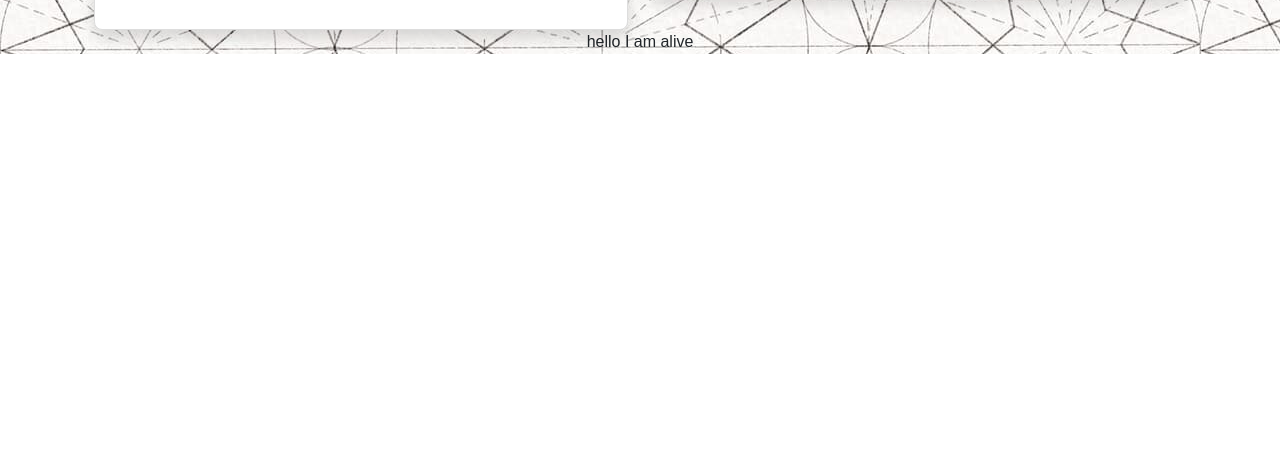
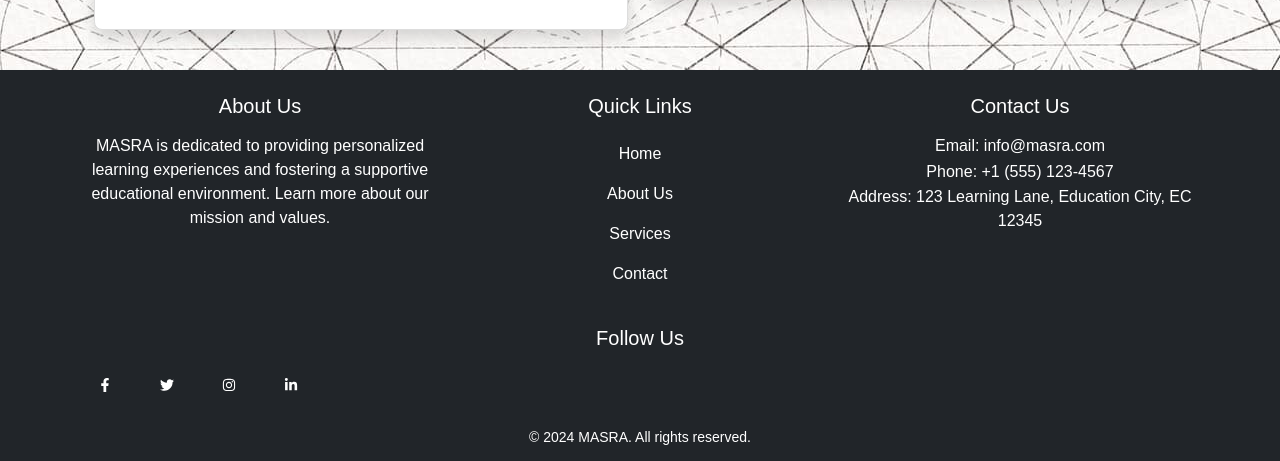
Before and after one commit to MahmoudAbdulrhman/masara, a React (Create React App) app in the folder masara/: page / in a window 1280 px wide. Shown: the part 1150-1611 px from the top of the page. Before the commit the page ends 1204 px from the top, so only its background shows below. Built offline with nearby package versions, Linux system fonts and the light colour scheme.

Commit message:
add footer

```diff
--- a/masara/package.json
+++ b/masara/package.json
@@ -10,6 +10,7 @@
     "react": "^18.3.1",
     "react-bootstrap": "^2.10.4",
     "react-dom": "^18.3.1",
+    "react-icons": "^5.3.0",
     "react-scripts": "5.0.1",
     "web-vitals": "^2.1.4"
   },
--- a/masara/src/App.js
+++ b/masara/src/App.js
@@ -4,13 +4,15 @@ import 'bootstrap/dist/css/bootstrap.min.css'
 import NavScroll from './components/mainPage/navbar';
 import Hero from './components/mainPage/hero';
 import HorizontalCardComponent from './components/mainPage/cards';
+import FooterComponent from './components/mainPage/footer';
 function App() {
   return (
     <div className="App">
        <NavScroll/>
        <Hero/>
        <HorizontalCardComponent/>
-     hello I am alive
+       <FooterComponent/>
+
     </div>
   );
 }
--- a/masara/src/CustomStyle.css
+++ b/masara/src/CustomStyle.css
@@ -141,3 +141,40 @@
     font-size: 14px; /* Smaller font size on smaller screens */
   }
 }
+
+
+/* Footer styling */
+.footer {
+  background-color: #343a40; /* Dark background */
+  color: #ffffff; /* White text color */
+  margin-top: 40px;
+}
+
+.footer h5 {
+  font-size: 1.25rem;
+  margin-bottom: 1rem;
+}
+
+.footer p {
+  margin-bottom: 0.1rem;
+}
+
+.footer .nav-link {
+  color: #ffffff; /* White links */
+}
+
+.footer .nav-link:hover {
+  text-decoration: underline; /* Underline on hover */
+}
+
+.footer .social-icons .nav-link {
+  font-size: 1.5rem; /* Larger social icons */
+}
+
+.footer .social-icons .nav-link:hover {
+  color: #007bff; /* Change color on hover */
+}
+
+.footer .text-center {
+  font-size: 0.875rem;
+}
--- /dev/null
+++ b/masara/src/components/mainPage/footer.js
@@ -0,0 +1,64 @@
+import React from 'react';
+import { Container, Row, Col, Nav, NavLink } from 'react-bootstrap';
+import { FaFacebookF, FaTwitter, FaInstagram, FaLinkedinIn } from 'react-icons/fa';
+import '../../CustomStyle.css'; // Import your custom CSS
+import 'bootstrap/dist/css/bootstrap.min.css';
+
+const FooterComponent = () => {
+  return (
+    <footer className="footer bg-dark text-white pt-4 pb-3 ">
+      <Container>
+        <Row>
+          {/* About Section */}
+          <Col md={4} className="mb-3">
+            <h5>About Us</h5>
+            <p>
+              MASRA is dedicated to providing personalized learning experiences and fostering a supportive educational environment. Learn more about our mission and values.
+            </p>
+          </Col>
+
+          {/* Quick Links Section */}
+          <Col md={4} className="mb-3">
+            <h5>Quick Links</h5>
+            <Nav className="flex-column">
+              <NavLink href="#home" className="text-white">Home</NavLink>
+              <NavLink href="#about" className="text-white">About Us</NavLink>
+              <NavLink href="#services" className="text-white">Services</NavLink>
+              <NavLink href="#contact" className="text-white">Contact</NavLink>
+            </Nav>
+          </Col>
+
+          {/* Contact Section */}
+          <Col md={4} className="mb-3">
+            <h5>Contact Us</h5>
+            <p>Email: info@masra.com</p>
+            <p>Phone: +1 (555) 123-4567</p>
+            <p>Address: 123 Learning Lane, Education City, EC 12345</p>
+          </Col>
+        </Row>
+
+        {/* Social Media Links */}
+        <Row className="justify-content-center mt-3">
+          <Col className="text-center">
+            <h5>Follow Us</h5>
+            <Nav>
+              <Nav.Link href="https://facebook.com" target="_blank" className="text-white me-3"><FaFacebookF /></Nav.Link>
+              <Nav.Link href="https://twitter.com" target="_blank" className="text-white me-3"><FaTwitter /></Nav.Link>
+              <Nav.Link href="https://instagram.com" target="_blank" className="text-white me-3"><FaInstagram /></Nav.Link>
+              <Nav.Link href="https://linkedin.com" target="_blank" className="text-white"><FaLinkedinIn /></Nav.Link>
+            </Nav>
+          </Col>
+        </Row>
+
+        {/* Footer Bottom */}
+        <Row className="mt-4">
+          <Col className="text-center">
+            <p className="mb-0">© 2024 MASRA. All rights reserved.</p>
+          </Col>
+        </Row>
+      </Container>
+    </footer>
+  );
+};
+
+export default FooterComponent;
```
Also changed, not shown: 1 other file (tests, documents, lock files or other folders).
